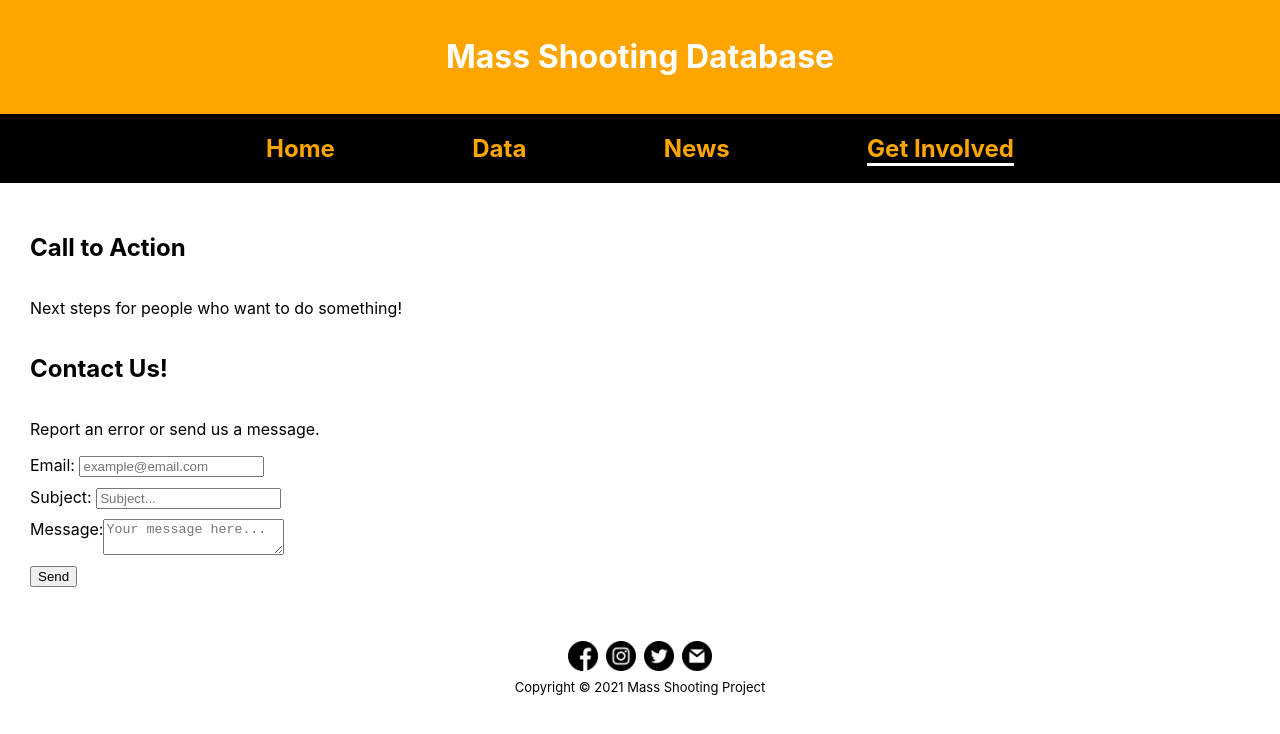
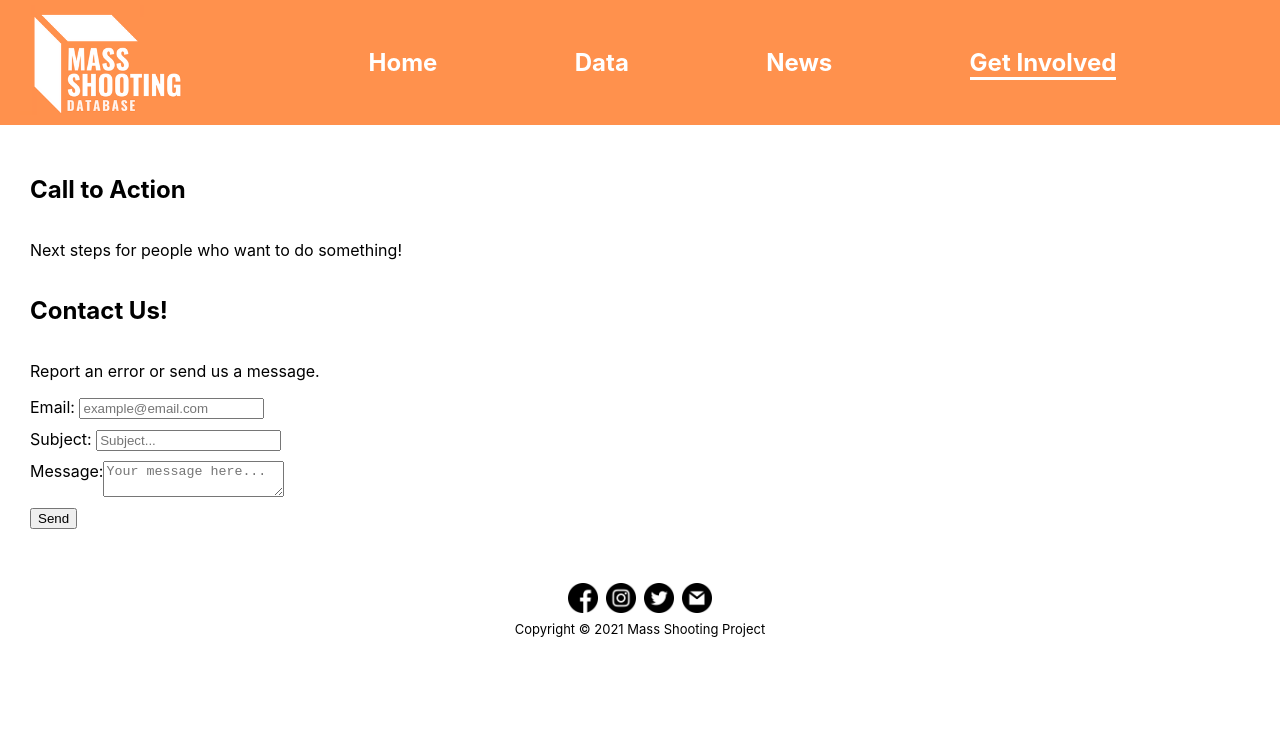
Before and after one commit to massshootingdatabase/MSDWebsite, a React (Create React App) app in the folder msp/: page /getInvolved in a window 1280 px wide. Shown: the top 734 px of the page. Built offline with nearby package versions, Linux system fonts and the light colour scheme; the HTML template or start-up script is replaced by a standard one.

Commit message:
add logo

```diff
--- a/msp/src/App.js
+++ b/msp/src/App.js
@@ -10,7 +10,7 @@ import Footer from './Footer';
 function App() {
   return (
     <div>
-    <Header />
+    {/* <Header /> */}
     <Router>
       <NavBar />
       <Switch>
--- a/msp/src/Footer/index.js
+++ b/msp/src/Footer/index.js
@@ -19,7 +19,7 @@ function Footer() {
     <a href="https://twitter.com/DatabaseMass"><img className="icon" src={twitterIcon} alt="Twitter"/></a>
     </li>
     <li>
-    <a href="http://www.facebook.com/YOURUSERNAMEHERE"><img className="icon" src={emailIcon} alt="Email"/></a>
+    <a href="/getInvolved"><img className="icon" src={emailIcon} alt="Email"/></a>
     </li>
     </ul>
     <span className="copyright">Copyright © 2021 Mass Shooting Project</span>
--- a/msp/src/Header/style.scss
+++ b/msp/src/Header/style.scss
@@ -5,7 +5,7 @@
     justify-content: center;
     align-items: baseline;
     padding: 1em;
-    background-color: orange;
+    background-color: #ff914d;
     color:white;
     font-size: 50;
   }
--- a/msp/src/NavBar/index.js
+++ b/msp/src/NavBar/index.js
@@ -1,10 +1,12 @@
 import React from 'react';
 import "./style.scss";
 import { NavLink } from 'react-router-dom';
+import msdLogo from "./msdLogo.png";
 
 const NavBar = () =>{
   return (
     <div className="NavBar">
+    <img className="logo" src={msdLogo} alt="logo" />
     <ul className="NavBarList">
     <li>
       <NavLink exact activeClassName="navActive" className="navItem" to="/">Home</NavLink>
--- a/msp/src/NavBar/style.scss
+++ b/msp/src/NavBar/style.scss
@@ -1,6 +1,17 @@
 .NavBar {
-  background-color: black;
+  display: flex;
+  flex-direction: row;
+  background-color: #ff914d;
   width: 100%;
+
+  .logo {
+    padding-top: 5px;
+    padding-right: 5px;
+    padding-left: 20px;
+    display: flex;
+    height: 120px;
+    width: 180px;
+  }
 
 .NavBarList {
     display: flex;
@@ -17,7 +28,7 @@
       list-style-type: none;
       cursor: pointer;
       padding: 10px;
-      color: orange;
+      color: white;
       font-size: 1.5em;
       font-weight: bold;
   }
@@ -28,7 +39,7 @@
 }
 
 .navItem:link, .navItem:visited {
-  color: orange;
+  color:white;
   text-align: center;
   text-decoration: none;
   display: flex-block;
```
Also changed, not shown: msp/src/NavBar/msdLogo.png (added).
